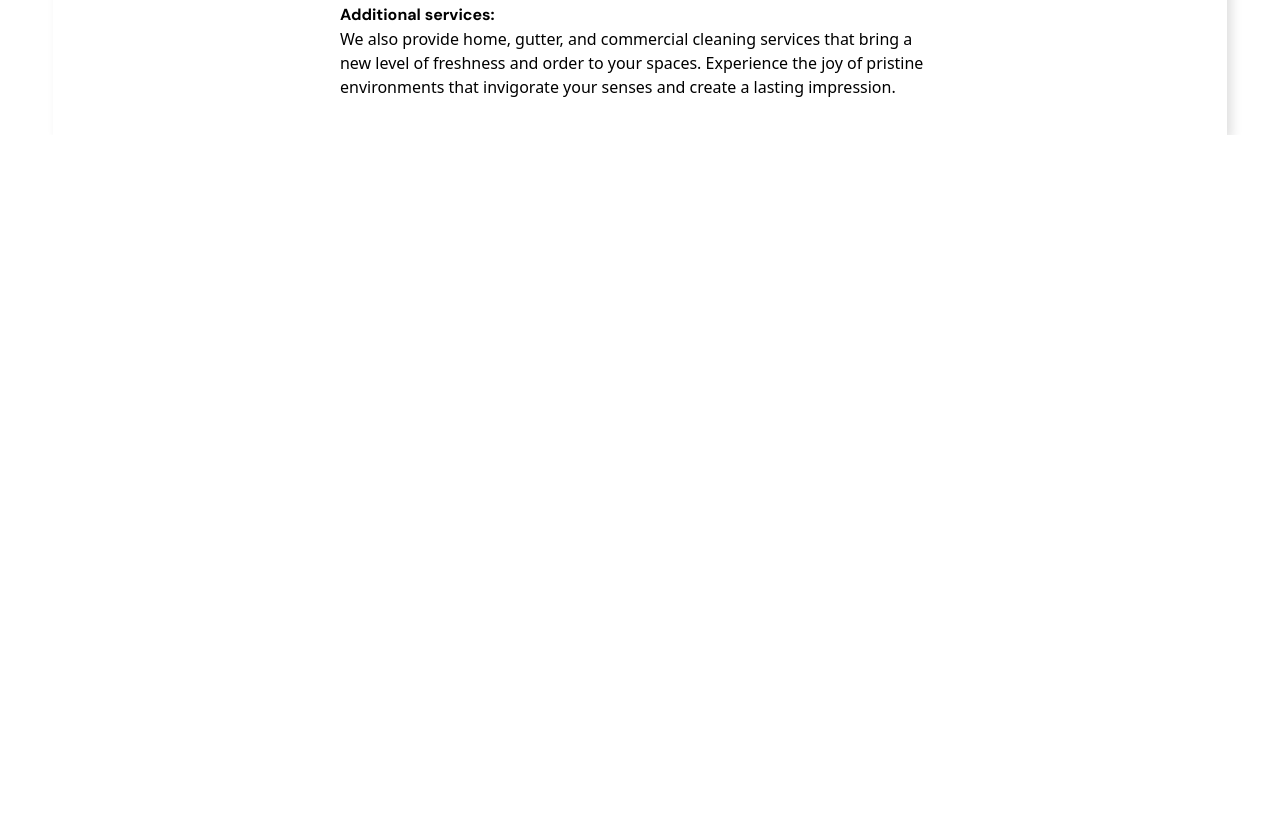
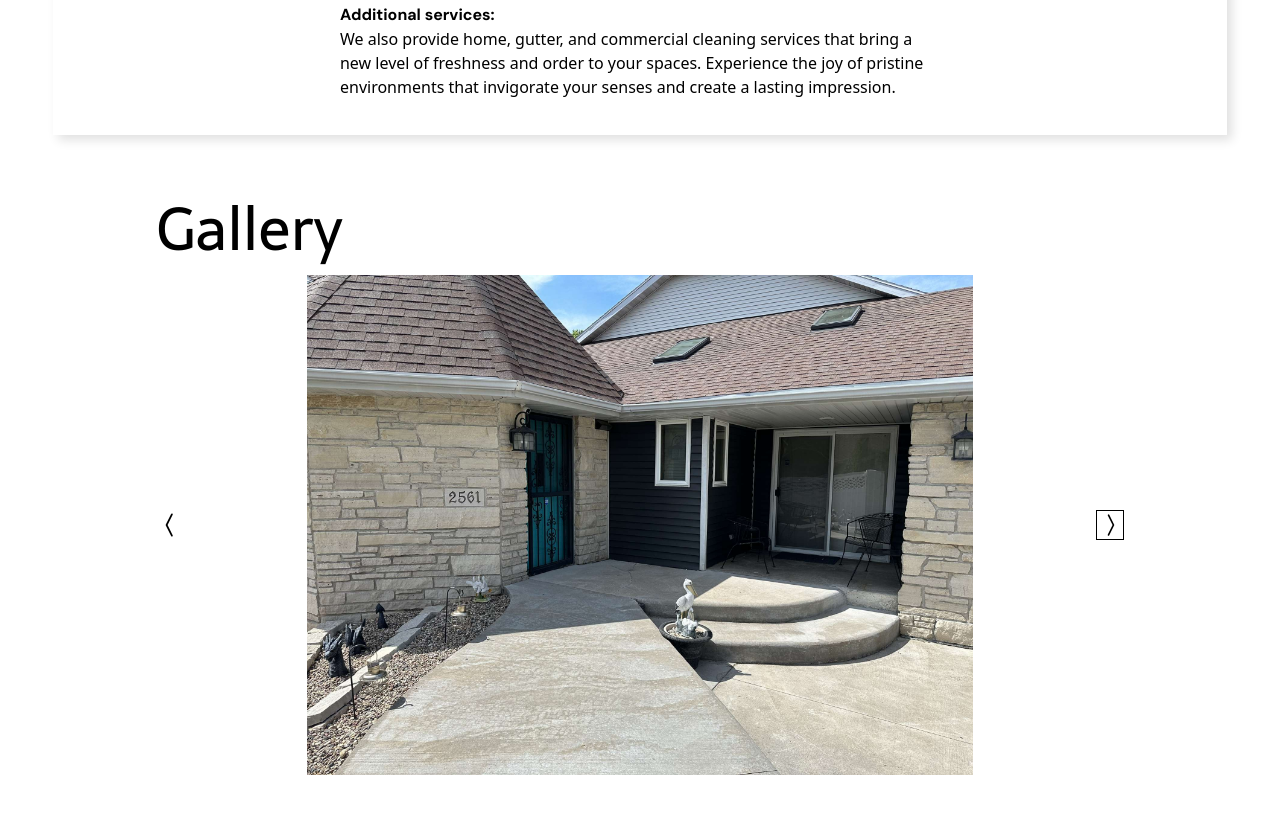
Before and after one commit to skeyz0r/top-tier-react, a Next.js app in the folder react/: page / in a window 1280 px wide. Shown: the part 2640-3453 px from the top of the page. Before the commit the page ends 2775 px from the top, so only its background shows below. Built offline with nearby package versions, Linux system fonts and the light colour scheme.

Commit message:
slideshow

```diff
--- /dev/null
+++ b/react/app/Components/Slideshow.js
@@ -0,0 +1,62 @@
+'use client'
+
+import { useState } from "react"
+import { BsChevronCompactLeft, BsChevronCompactRight } from 'react-icons/bs';
+import { Sarala } from "next/font/google"
+import Image from "next/image";
+
+const sarala = Sarala({
+  weight: '400',
+  subsets: ['latin'],
+})
+
+
+
+
+export default function Slideshow() {
+
+
+      const [img, setImg] = useState(1);
+
+   function left()
+   {
+    if(img === 1)
+    {
+      setImg(6)
+    }
+    else
+    {
+      setImg(img - 1)
+    }
+   }
+
+   function right()
+   {
+    if(img === 6)
+    {
+      setImg(1)
+    }
+    else
+    {
+      setImg(img + 1)
+    }
+   }
+
+      return (
+        <section className="mb-[100px]">
+        <div className='max-w-[1000px] h-[730px] w-full m-auto py-16 px-4 relative group'>
+        <h1 className={`${sarala.className} text-6xl  mb-4`}>Gallery</h1>
+          <div className="flex items-center">
+            <BsChevronCompactLeft className="cursor-pointer" onClick={left} size={30}/>
+            <Image className="w-full object-contain h-[500px]"
+            src={`/slides/${img}.jpg`}
+              width={500}
+              height={500}
+            />
+            <BsChevronCompactRight className="cursor-pointer border border-solid border-black" onClick={right} size={30}/>
+          </div>
+        </div>
+        </section>
+
+      );
+    }
--- a/react/app/page.js
+++ b/react/app/page.js
@@ -1,10 +1,12 @@
 import Main from "./Components/Main"
 import Services from "./Components/Services"
+import Slideshow from "./Components/Slideshow"
 
 export default function Home() {
   return (
     <main className="flex flex-col">
       <Main/>
       <Services/>
+      <Slideshow/>
       </main>
       )}
--- a/react/package.json
+++ b/react/package.json
@@ -16,6 +16,7 @@
     "postcss": "8.4.27",
     "react": "18.2.0",
     "react-dom": "18.2.0",
+    "react-icons": "^4.10.1",
     "tailwindcss": "3.3.3"
   }
 }
```
Also changed, not shown: 1 other file (tests, documents, lock files or other folders).
